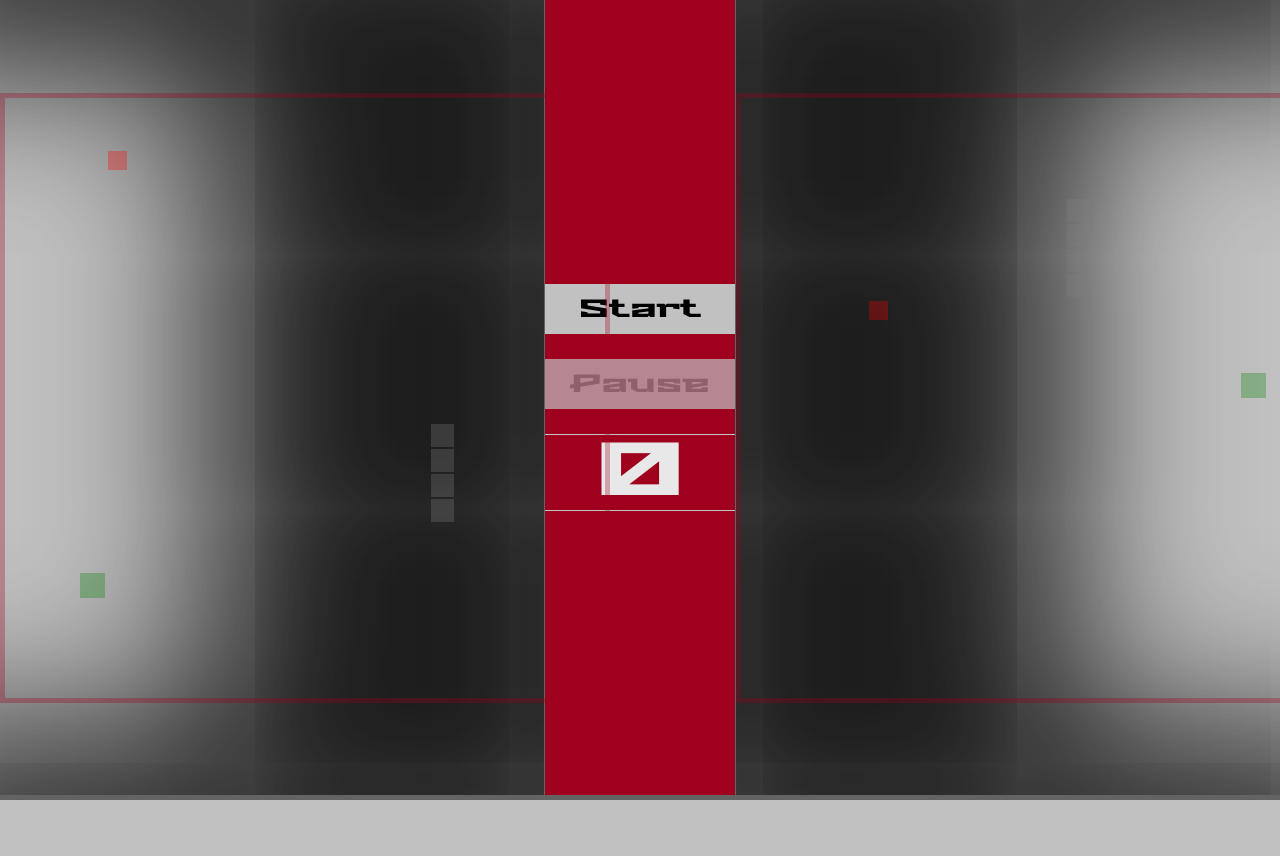
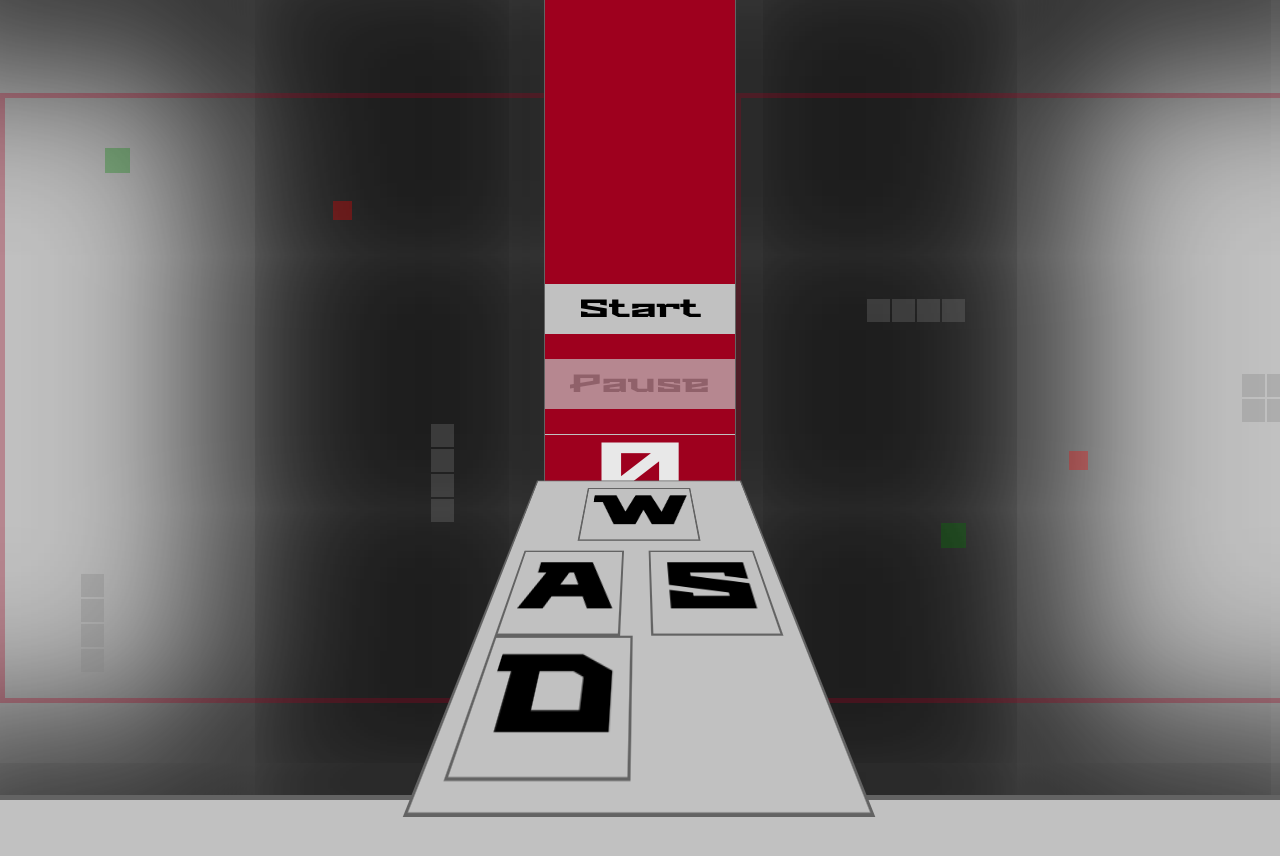
Before and after one commit to DeuS7/snake, a website: page app/index.html in a window 1280 px wide. Shown: the top 856 px of the page. Drawn offline with nearby package versions, Linux system fonts and the light colour scheme; files that its build step writes are made by us from their sources.

Commit message:
Basic buttons

```diff
--- a/app/index.html
+++ b/app/index.html
@@ -11,19 +11,27 @@
 </head>
 <body>
 	<div id="firstScreen" class="screen">
-		<div id="firstGameContainer" class="gameContainer inactiveGame">
+		<div id="firstGameContainer" class="gameContainer inactiveGame contentBox">
 			<canvas id="firstSnakeField"></canvas>
 		</div>
-		<div id="controllPanel">
+		<div id="controllPanel" class="middleLine">
 			<button id="startButton" class="controls">Start</button>
 			<button id="pauseButton" class="controls" disabled="true">Pause</button>
 			<span id="scoreBoard" class="scoreBoard">0</span>
+			<div id="controlKeys">
+				<div id="wButton">
+					<span class="wControlKey">W</span>
+				</div>
+				<span class="aControlKey">A</span>
+				<span class="sControlKey">S</span>
+				<span class="dControlKey">D</span>
+			</div>
 		</div>
-		<div id="secondGameContainer" class="gameContainer inactiveGame">
+		<div id="secondGameContainer" class="gameContainer inactiveGame contentBox">
 			<canvas id="secondSnakeField"></canvas>
 		</div>
 	</div>
-	<div class="screen">
+	<div class="screen" id="settings">
 
 	</div>
 	<div id="countdown"><span>3</span></div>
--- a/app/jsNext/main.js
+++ b/app/jsNext/main.js
@@ -15,21 +15,29 @@ document.addEventListener("keydown", function(e) {
             case 87:
             if (objX.currentActiveGame.lastMove != "Down") {
             	objX.currentDirection = "Up";
+            	refreshControlKeysStyles(sets.controlKeys);
+            	sets.controlKeys.w.classList.add("activatedControlKey");
             }
             break;
             case 83:
             if (objX.currentActiveGame.lastMove != "Up") {
             	objX.currentDirection = "Down";
+            	refreshControlKeysStyles(sets.controlKeys);
+            	sets.controlKeys.s.classList.add("activatedControlKey");
             }
             break;
             case 65:
             if (objX.currentActiveGame.lastMove != "Right") {
             	objX.currentDirection = "Left";
+            	refreshControlKeysStyles(sets.controlKeys);
+            	sets.controlKeys.a.classList.add("activatedControlKey");
             }
             break;
             case 68:
             if (objX.currentActiveGame.lastMove != "Left") {
             	objX.currentDirection = "Right";
+            	refreshControlKeysStyles(sets.controlKeys);
+            	sets.controlKeys.d.classList.add("activatedControlKey");
             }
             break;
         }
@@ -168,6 +176,7 @@ function gameOver(sets, objX) {
 	objX.isGameStopped = true;
 
 	refreshGameStyles(objX, sets);
+	toggleControlButton(startButton);
 
 	sets.gameOverWrapper.classList.add("showWrapper");
 	var span = sets.gameOverWrapper.children[0];
@@ -225,3 +234,8 @@ function toggleControlButton(button) {
 		pauseStart[button.id].disabled = false;
 	}
 }
+function refreshControlKeysStyles(keys) {
+	for (var key in keys) {
+		keys[key].classList.remove("activatedControlKey");
+	}
+}
--- a/app/jsNext/vars.js
+++ b/app/jsNext/vars.js
@@ -16,6 +16,11 @@ var pauseStart = {
 	startButton: pauseButton,
 	pauseButton: startButton
 }
+
+var wControlKey = document.getElementsByClassName("wControlKey")[0];
+var aControlKey = document.getElementsByClassName("aControlKey")[0];
+var sControlKey = document.getElementsByClassName("sControlKey")[0];
+var dControlKey = document.getElementsByClassName("dControlKey")[0];
 
 var dimension = 600;
 const block = 25;
@@ -37,12 +42,18 @@ var sets = {
 	warpMode: true,
 	stepOverMode: stepOverMode,
 	obstacleMaps: obstacleMaps,
-	amountOfObstacles: 1,
+	amountOfObstacles: 2,
 	playGameDelay: 1500,
 	stepDelay: 100,
 	countdownWrapper: countdownWrapper,
 	gameOverWrapper: gameOverWrapper,
-	scoreBoard: scoreBoard
+	scoreBoard: scoreBoard,
+	controlKeys: {
+		w: wControlKey,
+		a: aControlKey,
+		s: sControlKey,
+		d: dControlKey
+	}
 }
 
 //Settings of each type of block
--- a/app/scss/style.scss
+++ b/app/scss/style.scss
@@ -75,10 +75,10 @@ body {
 }
 
 #firstGameContainer {
-	box-shadow: inset -150px 0px 170px 30px white;
+	box-shadow: inset -150px 0px 170px 30px rgba(253, 150, 150, 0.85);
 }
 #secondGameContainer {
-	box-shadow: inset 150px 0px 170px 30px white;
+	box-shadow: inset 150px 0px 170px 30px rgba(253, 150, 150, 0.85);
 }
 
 
@@ -93,27 +93,21 @@ body {
 }
 
 .gameContainer {
-	width: 42.5%;
-
 	transition: 0.25s;
 
 	display: flex;
 	justify-content: space-around;
 	align-items: center;
 
-	background: $mainBackColor;
+	//background: $mainBackColor;
 }
 #controllPanel {
-	border-right: 1px solid $subColor;
-	border-left: 1px solid $subColor;
-	width: 15%;
+	position: relative;
 
 	display: flex;
 	flex-direction: column;
 
 	justify-content: center;
-
-	background: #9e001e;
 }
 .controls {
 	height: 50px;
@@ -144,3 +138,53 @@ body {
 	cursor: not-allowed;
 	opacity: 0.7;
 }
+
+#controlKeys {
+	display: flex;
+	position: absolute;
+	width: 150%;
+	justify-content: space-between;
+	align-content: space-around;
+	flex-wrap: wrap;
+	font-size: 75px;
+	transform: translate(-17%, 0) perspective(250px) rotateX(35deg);
+	font-weight: bold;
+	bottom: 40px;
+	padding: 15px;
+
+	background: $mainBackColor;
+	border: 2px solid $subColor;
+
+	z-index: 1000;
+
+	span {
+		border: 2px solid $subColor;
+		padding: 10px;
+		position: relative;
+		transition: 0.2s;
+	}
+}
+#wButton {
+	width: 100%;
+	margin-bottom: 15px;
+
+	display: flex;
+	justify-content: center;
+}
+.activatedControlKey {
+	bottom: -5px;
+	transform: perspective(200px) rotateX(10deg);
+	border: 2px solid blue;
+}
+
+.contentBox {
+	width: 42.5%;
+}
+
+.middleLine {
+	border-right: 1px solid $subColor;
+	border-left: 1px solid $subColor;
+	width: 15%;
+
+	background: #9e001e;
+}
```
Also changed, not shown: app/css/style.css, app/jsNext/nav.js (added), 1 other file.
